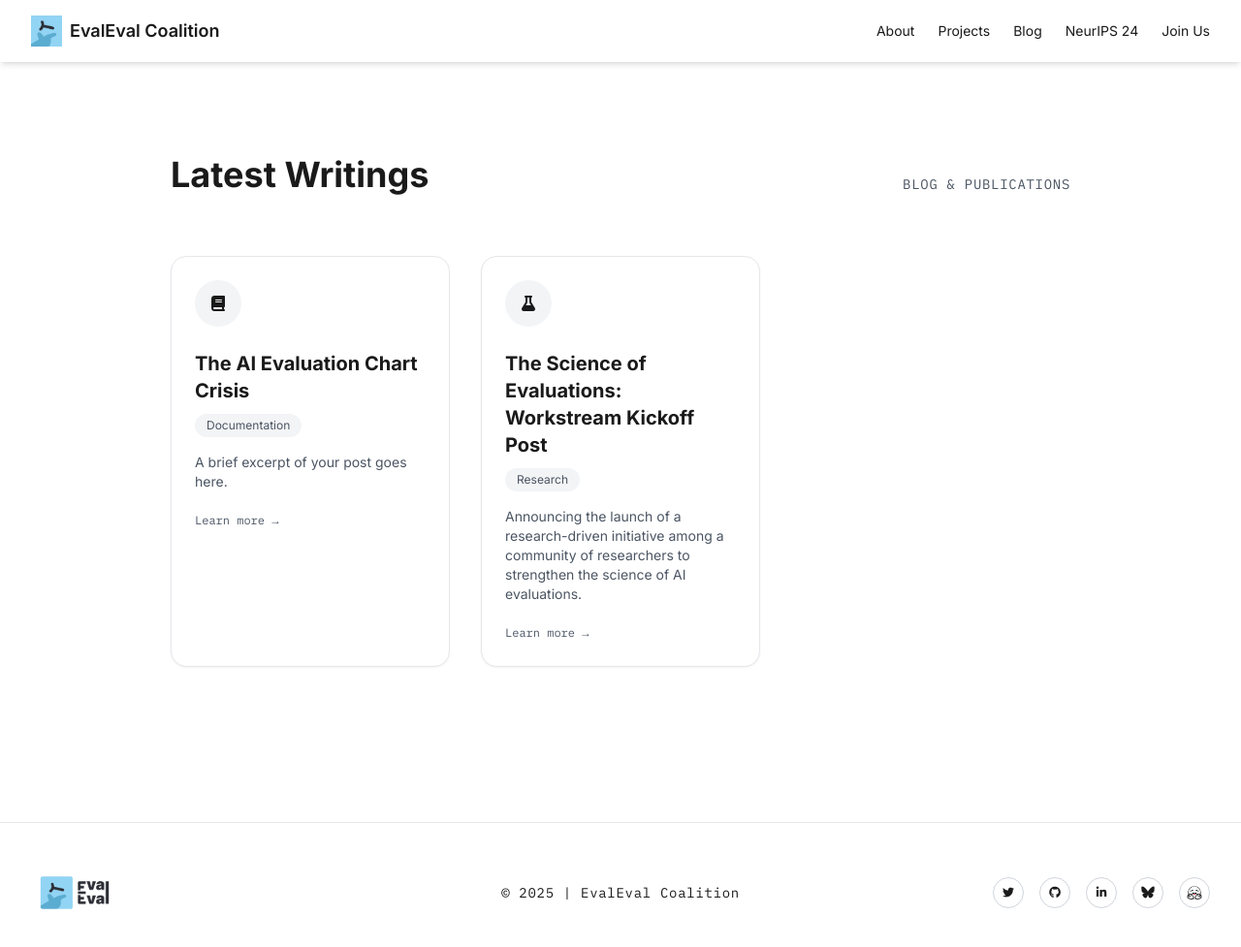
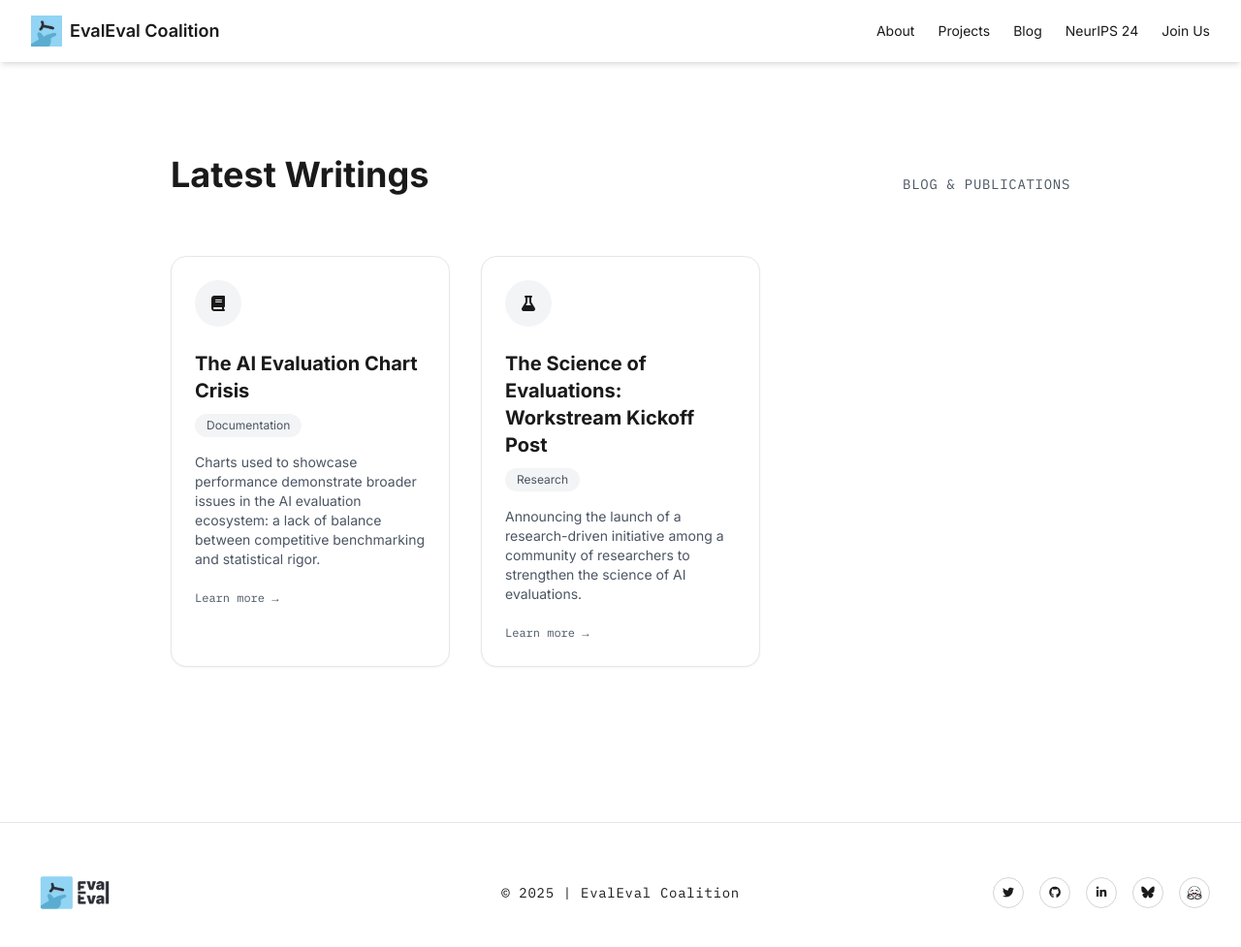
Before and after one commit to evaleval/evaleval.github.io, a Jekyll site: the page built from blog/index.html, in a window 1280 px wide and 993 px high. Shown: the top 977 px of the window at 97% size. Built offline with Jekyll 4.4.1, drawn with Linux system fonts in a browser that asks for light colours; nearby versions of some CDN libraries.

Commit message:
change to webp and add description

```diff
--- a/_posts/2025-08-10-blog-chart-crisis.md
+++ b/_posts/2025-08-10-blog-chart-crisis.md
@@ -24,7 +24,7 @@ tags:
   - "Business"
   - "Visualization"
   - "Documentation"
-description: "A brief excerpt of your post goes here."
+description: "Charts used to showcase performance demonstrate broader issues in the AI evaluation ecosystem: a lack of balance between competitive benchmarking and statistical rigor."
 ---
 
 This past week, Anthropic and OpenAI drew attention with the release of their latest AI models, Claude Opus 4.1 and GPT-5. While they demonstrated advancements in state-of-the-art performance, the presentation of evaluation results from both companies sparked important discussions in the machine learning community about best practices for accurate communication. In particular, charts used to showcase performance demonstrated broader issues in the AI evaluation ecosystem: a lack of balance between competitive benchmarking and statistical rigor.
@@ -39,7 +39,7 @@ Following Thursday’s release of GPT-5, social media was [ablaze](https://x.com
 
 While AI model capabilities continue to grow, the field could benefit from clear presentations that maintain users’ excitement about new capabilities, rather than second-guessing what is presented to them. However, skepticism has followed many recent releases, including those from other major AI labs.
 
-![ChatGPT conversation failing to identify chart error](/assets/img/blogs/gpt_chart_errors.png)
+![ChatGPT conversation failing to identify chart error](/assets/img/blogs/gpt_chart_errors.webp)
 
 OpenAI has been in the spotlight for its lack of transparency and rigor in the evaluations it uses during major launches. For the launch of GPT-4, for example, [OpenAI](https://x.com/cHHillee/status/1635790330854526981) claimed perfect performance on Codeforces tasks released before 2021 and failed each task released afterwards, a [result](https://www.aisnakeoil.com/p/gpt-4-and-professional-benchmarks) of train-test contamination. While OpenAI has disputed these claims and undertaken notable efforts to improve transparency by releasing system cards and publishing a Safety Evaluations Hub, concerns remain over the [lack of transparency](https://arxiv.org/abs/2407.12929) around evaluations.
 
```
Also changed, not shown: assets/img/blogs/gpt_chart_errors.png (deleted), assets/img/blogs/gpt_chart_errors.webp (added).
